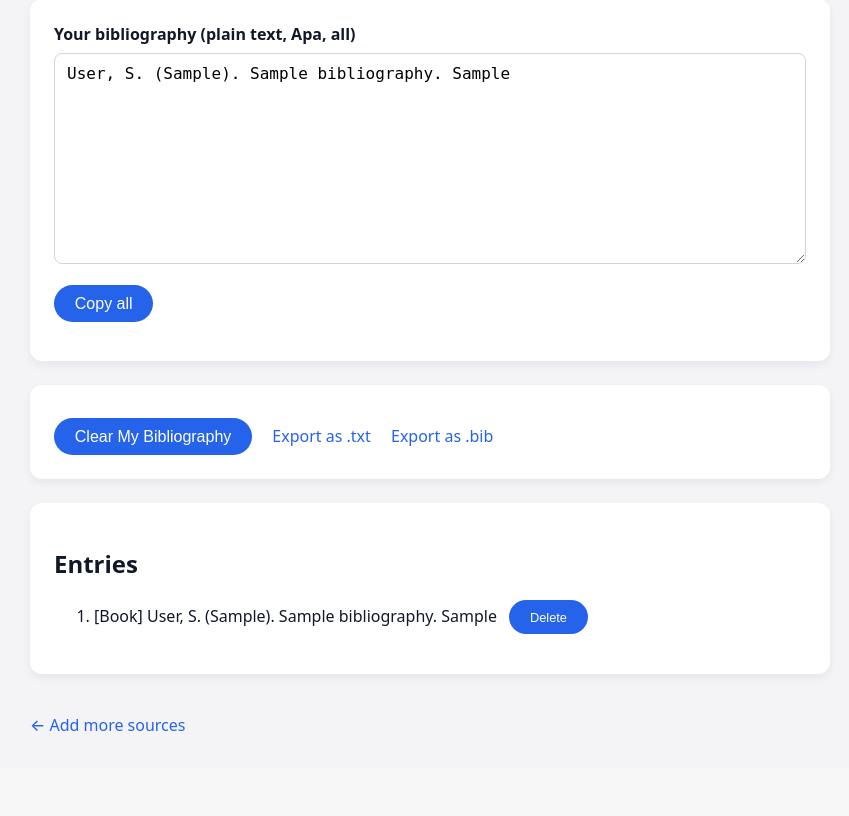
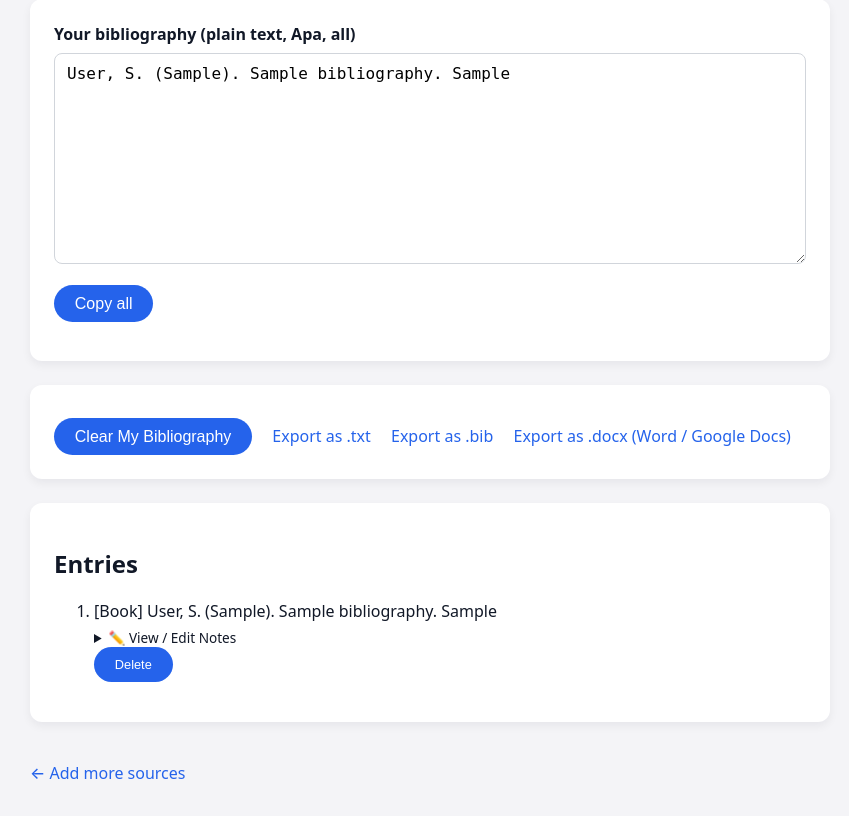
Before and after one commit to Andrew-O39/FolioCite, a FastAPI app: page /bibliography in a window 1280 px wide. Shown: the part 537-1353 px from the top of the page, without its empty margins (210-1059 px from the left). Before the commit the page ends 1268 px from the top, so only its background shows below. Run offline with FastAPI, Linux system fonts and the light colour scheme; the visitor is signed in with stand-in values (Sample User, id 1); tables that the repository leaves empty hold one stand-in row (values such as "Sample post").

Commit message:
feat: add .docx export for bibliography

```diff
--- a/main.py
+++ b/main.py
@@ -1,7 +1,9 @@
 from fastapi import FastAPI, Request, Form, Query
-from fastapi.responses import HTMLResponse, RedirectResponse, PlainTextResponse
+from fastapi.responses import HTMLResponse, RedirectResponse, PlainTextResponse, StreamingResponse
 from fastapi.staticfiles import StaticFiles
 from fastapi.templating import Jinja2Templates
+from io import BytesIO
+from docx import Document
 
 from starlette.middleware.sessions import SessionMiddleware
 
@@ -547,6 +549,7 @@ async def show_bibliography(
                 "id": row["id"],
                 "entry_type": entry_type,
                 "citation": citation,
+                "notes": row["notes"],
             }
         )
 
@@ -610,6 +613,7 @@ async def add_to_bibliography(
             "site_name": (site_name or "").strip() or None,
             "url": (url or "").strip() or None,
             "accessed": (accessed or "").strip() or None,
+            "notes": None,  # initially empty; user can add later
             "style": style,
             "cover_url": (cover_url or "").strip() or None,
         },
@@ -628,6 +632,24 @@ async def clear_bibliography(request: Request):
         return RedirectResponse(url="/login", status_code=303)
 
     db.clear_entries(current_user.id)
+    return RedirectResponse(url="/bibliography", status_code=303)
+
+@app.post("/bibliography/notes", response_class=HTMLResponse)
+async def update_bibliography_notes(
+    request: Request,
+    entry_id: int = Form(...),
+    notes: str = Form(""),
+):
+    """
+    Update the free-text notes field for a single bibliography entry.
+    """
+    current_user = get_current_user(request)
+    if not current_user:
+        return RedirectResponse(url="/login", status_code=303)
+
+    clean_notes = notes.strip() or None
+    db.update_notes(current_user.id, entry_id, clean_notes)
+
     return RedirectResponse(url="/bibliography", status_code=303)
 
 
@@ -725,6 +747,124 @@ async def export_bibliography_bib(
         headers={"Content-Disposition": f'attachment; filename=\"bibliography_{style}.bib\"'},
     )
 
+from io import BytesIO
+from docx import Document
+from fastapi.responses import StreamingResponse
+
+@app.get("/bibliography/export.docx")
+async def export_bibliography_docx(
+    request: Request,
+    style: str = Query("apa"),
+    filter_type: str = Query("all"),  # "all" | "book" | "article" | "website"
+):
+    """
+    Export citations (only) as a .docx file that can be opened in Word / Google Docs.
+    Notes are intentionally NOT included for consistency with .txt/.bib exports.
+    """
+    current_user = get_current_user(request)
+    if not current_user:
+        return RedirectResponse(url="/login", status_code=303)
+
+    # Load all rows for this user
+    rows = db.get_all_entries(current_user.id)
+
+    # Normalise filter_type
+    if filter_type not in ("all", "book", "article", "website"):
+        filter_type = "all"
+
+    # Apply filter
+    if filter_type != "all":
+        filtered_rows = [r for r in rows if (r["entry_type"] or "book") == filter_type]
+    else:
+        filtered_rows = list(rows)
+
+    # Pick citation style
+    try:
+        chosen_style = CitationStyle(style)
+    except ValueError:
+        chosen_style = CitationStyle.apa
+        style = "apa"
+
+    # Build list of citations (no notes)
+    citations: list[str] = []
+
+    for row in filtered_rows:
+        entry_type = (row["entry_type"] or "book").lower()
+        authors_list = [
+            a.strip()
+            for a in (row["authors"] or "").split(";")
+            if a.strip()
+        ]
+
+        row_keys = set(row.keys())
+        site_name = row["site_name"] if "site_name" in row_keys else None
+        url = row["url"] if "url" in row_keys else None
+        accessed = row["accessed"] if "accessed" in row_keys else None
+
+        if entry_type == "article":
+            source = Article(
+                title=row["title"],
+                authors=authors_list,
+                year=row["year"],
+                journal=row["journal"],
+                volume=row["volume"],
+                issue=row["issue"],
+                pages=row["pages"],
+                doi=row["doi"],
+            )
+            citation = format_article_citation(source, chosen_style)
+
+        elif entry_type == "website":
+            source = Website(
+                title=row["title"],
+                authors=authors_list,
+                year=row["year"],
+                site_name=site_name,
+                url=url or "",
+                accessed=accessed,
+            )
+            citation = format_website_citation(source, chosen_style)
+
+        else:
+            # default: book
+            source = Book(
+                title=row["title"],
+                authors=authors_list,
+                year=row["year"],
+                publisher=row["publisher"],
+                place=row["place"],
+                cover_url=row["cover_url"],
+            )
+            citation = format_citation(source, chosen_style)
+
+        citations.append(citation)
+
+    # Sort alphabetically
+    citations_sorted = sorted(citations, key=lambda c: c.lower())
+
+    # Build the .docx document (citations only)
+    doc = Document()
+    doc.add_heading(f"Bibliography ({style.upper()})", level=1)
+
+    for cit in citations_sorted:
+        p = doc.add_paragraph()
+        p.add_run(cit)
+
+    # Save to in-memory buffer
+    buf = BytesIO()
+    doc.save(buf)
+    buf.seek(0)
+
+    filename = f"bibliography_{style}.docx"
+
+    return StreamingResponse(
+        buf,
+        media_type=(
+            "application/vnd.openxmlformats-officedocument.wordprocessingml.document"
+        ),
+        headers={"Content-Disposition": f'attachment; filename="{filename}"'},
+    )
+
 # For local debugging: `python main.py`
 if __name__ == "__main__":
     import uvicorn
--- a/requirements.txt
+++ b/requirements.txt
@@ -6,3 +6,4 @@ python-multipart
 passlib[bcrypt]
 python-dotenv
 itsdangerous
+python-docx
--- a/templates/base.html
+++ b/templates/base.html
@@ -40,7 +40,12 @@
             My Bibliography
           </a>
 
-    <form action="/logout" method="post" style="display:inline;">
+          <form
+            action="/logout"
+            method="post"
+            style="display:inline;"
+            data-confirm="Are you sure you want to log out?"
+          >
             <button type="submit" class="link-button">
               Logout ({{ current_user.username }})
             </button>
--- a/templates/bibliography.html
+++ b/templates/bibliography.html
@@ -39,7 +39,7 @@
       </form>
     </div>
 
-    <!-- Combined textarea for copy-all -->
+    <!-- Combined textarea for copy-all (citations only, no notes) -->
     <div class="card">
       <label for="biblio-text">
         Your bibliography (plain text, {{ current_style|capitalize }}, {{ current_filter }})
@@ -63,14 +63,22 @@
   <a href="/bibliography/export.bib?style={{ current_style }}" class="back-link" style="margin-left: 1rem;">
     Export as .bib
   </a>
+  <a
+    href="/bibliography/export.docx?style={{ current_style }}&filter_type={{ current_filter }}"
+    class="back-link"
+    style="margin-left: 1rem;"
+  >
+    Export as .docx (Word / Google Docs)
+  </a>
   </div>
 
-    <!-- Individual entries with delete buttons -->
+    <!-- Individual entries with collapsible notes + delete buttons -->
   <div class="card">
   <h2>Entries</h2>
   <ol>
     {% for entry in entries %}
-          <li style="margin-bottom: 0.5rem;">
+      <li style="margin-bottom: 1rem;">
+        <div>
           {% if entry.entry_type == "article" %}
             <span>[Article] </span>
           {% elif entry.entry_type == "website" %}
@@ -79,10 +87,59 @@
             <span>[Book] </span>
           {% endif %}
           <span>{{ entry.citation }}</span>
-            <form action="/bibliography/delete" method="post" style="display:inline; margin-left: 0.5rem;">
+        </div>
+
+        <!-- Collapsible Notes Section -->
+        <details style="margin-top: 0.4rem;">
+          <summary style="cursor: pointer; font-size: 0.85rem;">
+            {% if entry.notes %}
+              ✏️ View / Edit Notes
+            {% else %}
+              ➕ Add Notes
+            {% endif %}
+          </summary>
+
+          <form
+            action="/bibliography/notes"
+            method="post"
+            class="inline-form"
+            style="margin-top: 0.5rem;"
+          >
+            <input type="hidden" name="entry_id" value="{{ entry.id }}">
+
+            <textarea
+              id="notes-{{ entry.id }}"
+              name="notes"
+              rows="3"
+              style="width:100%; margin-bottom:0.35rem;"
+            >{{ entry.notes or "" }}</textarea>
+
+            <button type="submit" style="font-size: 0.85rem;">
+              Save note
+            </button>
+
+            <button
+              type="button"
+              class="copy-note-btn"
+              data-citation="{{ entry.citation | e }}"
+              data-notes-id="notes-{{ entry.id }}"
+              style="font-size: 0.85rem; margin-left: 0.5rem;"
+            >
+              Copy citation + notes
+            </button>
+          </form>
+        </details>
+
+        <!-- Delete Button -->
+        <form
+          action="/bibliography/delete"
+          method="post"
+          style="display:inline; margin-top: 0.4rem;"
+        >
           <input type="hidden" name="entry_id" value="{{ entry.id }}">
           <button type="submit" style="font-size: 0.8rem;">Delete</button>
         </form>
+
       </li>
     {% endfor %}
   </ol>
@@ -93,7 +150,7 @@
 </div>
 
 <script>
-  // Copy entire bibliography textarea
+  // Copy entire bibliography textarea (citations only)
   const biblioBtn = document.getElementById('copy-biblio-btn');
   const biblioTextarea = document.getElementById('biblio-text');
   const biblioStatus = document.getElementById('copy-biblio-status');
@@ -134,5 +191,28 @@
       }
     });
   });
+
+  // "Copy citation + notes" buttons
+  const copyNoteButtons = document.querySelectorAll('.copy-note-btn');
+  copyNoteButtons.forEach((btn) => {
+    btn.addEventListener('click', async () => {
+      const citation = btn.getAttribute('data-citation') || '';
+      const notesId = btn.getAttribute('data-notes-id');
+      const notesEl = document.getElementById(notesId);
+      const notes = notesEl ? notesEl.value.trim() : '';
+
+      let textToCopy = citation;
+      if (notes) {
+        textToCopy += "\n\nNotes:\n" + notes;
+      }
+
+      try {
+        await navigator.clipboard.writeText(textToCopy);
+        alert("Citation and notes copied to clipboard.");
+      } catch (err) {
+        alert("Could not copy automatically. Please select and copy manually.");
+      }
+    });
+  });
 </script>
 {% endblock %}
```
Also changed, not shown: db.py (+26 -4 lines), static/styles.css (+40 -0 lines). Lines whose indentation alone changed are shown as unchanged.
